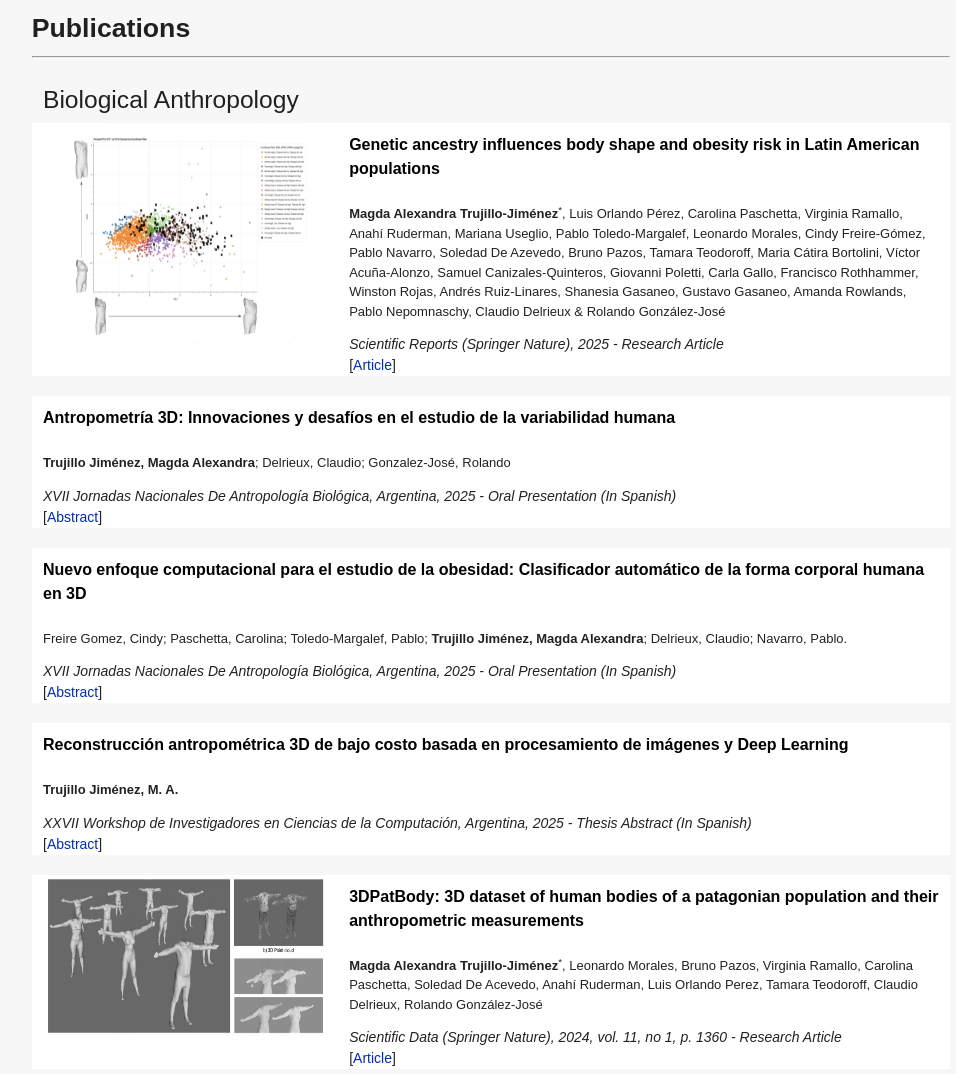
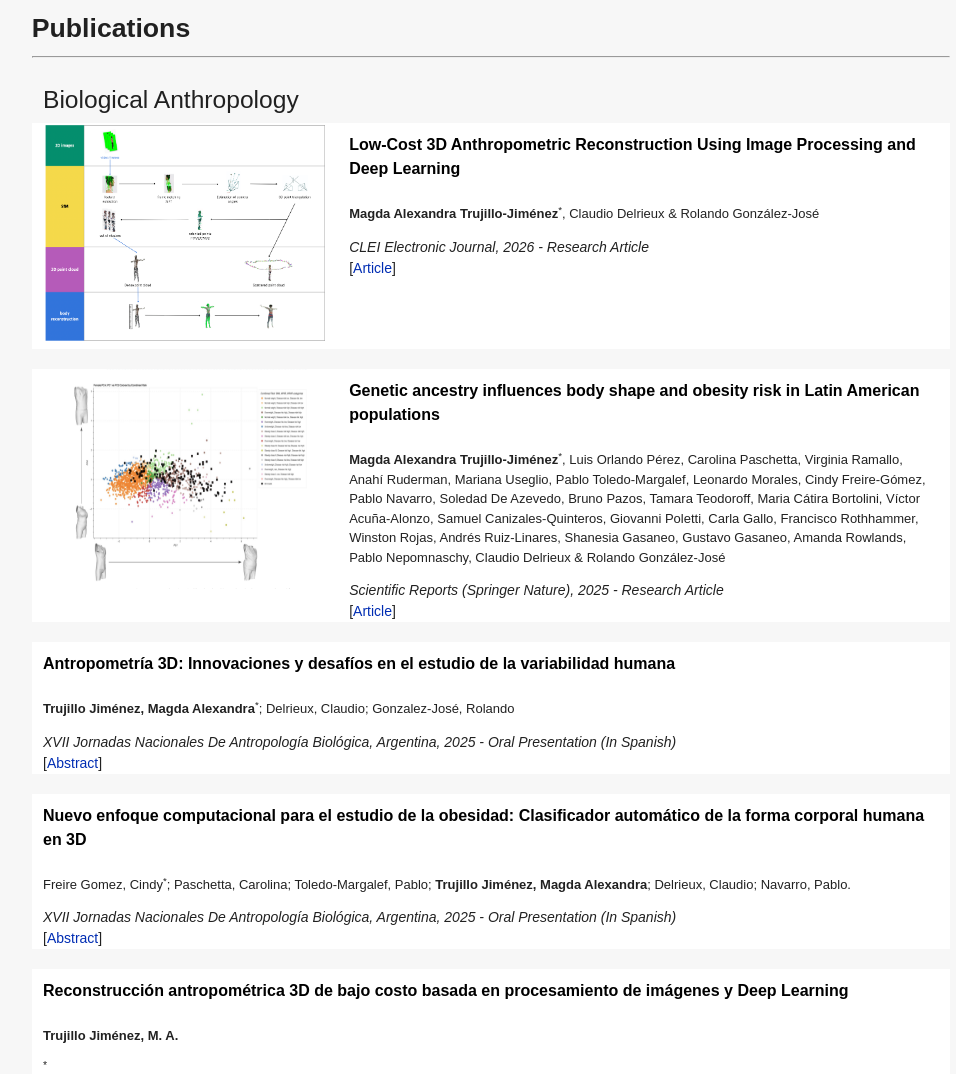
Before and after one commit to aletrujim/aletrujim.github.io, a plain HTML site: page index.html in a window 1280 px wide. Shown: the part 980-2054 px from the top of the page, without its empty margins (149-1105 px from the left). Drawn offline with nearby package versions, Linux system fonts and the light colour scheme; some icons are missing.

Commit message:
Add CLEI paper

```diff
--- a/index.html
+++ b/index.html
@@ -114,6 +114,20 @@
 
     <div class="row paper-block">
       <div class="col s12 m12 l4 center">
+        <img class="responsive-img" src="img/publications/clei.png" style="height: 220px;">
+      </div>
+      <div class="col s12 m12 l8">
+        <div class="paper-title">Low-Cost 3D Anthropometric Reconstruction Using Image Processing and Deep Learning</div>
+        <div class="paper-author">
+          <p style="font-size: small"><b>Magda Alexandra Trujillo-Jiménez</b><sup>*</sup>, Claudio Delrieux & Rolando González-José</p>
+        </div>
+        <div class="paper-conf">CLEI Electronic Journal, 2026 - Research Article</div>
+        [<a href="https://doi.org/10.19153/cleiej.29.5.1" target = "_blank">Article</a>]
+      </div>
+    </div>
+
+    <div class="row paper-block">
+      <div class="col s12 m12 l4 center">
         <img class="responsive-img" src="img/publications/genetic.png" style="height: 220px;">
       </div>
       <div class="col s12 m12 l8">
@@ -133,7 +147,7 @@
       <div class="col s12 m12">
         <div class="paper-title">Antropometría 3D: Innovaciones y desafíos en el estudio de la variabilidad humana</div>
         <div class="paper-author">
-          <p style="font-size: small"><b>Trujillo Jiménez, Magda Alexandra</b>; Delrieux, Claudio; Gonzalez-José, Rolando</p>
+          <p style="font-size: small"><b>Trujillo Jiménez, Magda Alexandra</b><sup>*</sup>; Delrieux, Claudio; Gonzalez-José, Rolando</p>
         </div>
         <div class="paper-conf">XVII Jornadas Nacionales De Antropología Biológica, Argentina, 2025 - Oral Presentation (In Spanish)<br/></div>
         [<a href="https://drive.google.com/file/d/1OLG2XPL_V8D4BMWmAmJl94fG2ypSy9Zq/view" target = "_blank">Abstract</a>]
@@ -144,7 +158,7 @@
       <div class="col s12 m12">
         <div class="paper-title">Nuevo enfoque computacional para el estudio de la obesidad: Clasificador automático de la forma corporal humana en 3D</div>
         <div class="paper-author">
-          <p style="font-size: small">Freire Gomez, Cindy; Paschetta, Carolina; Toledo-Margalef, Pablo; <b>Trujillo Jiménez, Magda Alexandra</b>; Delrieux, Claudio; Navarro, Pablo.</p>
+          <p style="font-size: small">Freire Gomez, Cindy<sup>*</sup>; Paschetta, Carolina; Toledo-Margalef, Pablo; <b>Trujillo Jiménez, Magda Alexandra</b>; Delrieux, Claudio; Navarro, Pablo.</p>
         </div>
         <div class="paper-conf">XVII Jornadas Nacionales De Antropología Biológica, Argentina, 2025 - Oral Presentation (In Spanish)<br/></div>
         [<a href="https://drive.google.com/file/d/1OLG2XPL_V8D4BMWmAmJl94fG2ypSy9Zq/view" target = "_blank">Abstract</a>]
@@ -155,7 +169,7 @@
       <div class="col s12 m12">
         <div class="paper-title">Reconstrucción antropométrica 3D de bajo costo basada en procesamiento de imágenes y Deep Learning</div>
         <div class="paper-author">
-          <p style="font-size: small"><b>Trujillo Jiménez, M. A.</b></p>
+          <p style="font-size: small"><b>Trujillo Jiménez, M. A.</b></p><sup>*</sup>
         </div>
         <div class="paper-conf">XXVII Workshop de Investigadores en Ciencias de la Computación, Argentina, 2025 - Thesis Abstract (In Spanish)<br/></div>
         [<a href="https://sedici.unlp.edu.ar/bitstream/handle/10915/183549/Documento_completo.pdf-PDFA.pdf?sequence=1" target = "_blank">Abstract</a>]
@@ -520,7 +534,7 @@
         <div class="col s12 m12 l8">
           <div class="paper-title">Satellite imagery super-resolution using GANs and aerial images</div>
           <div class="paper-author">
-            <p style="font-size: small"><b>Magda Alexandra Trujillo-Jiménez</b>, Francisco Iaconis, Debora Pollicelli, Gisela Noelia Revollo Sarmiento, Claudio Delrieux</p>
+            <p style="font-size: small"><b>Magda Alexandra Trujillo-Jiménez</b><sup>*</sup>, Francisco Iaconis, Debora Pollicelli, Gisela Noelia Revollo Sarmiento, Claudio Delrieux</p>
           </div>
           <div class="paper-conf">IEEE Latin America Transactions, 24(9), 857–868, 2026 - Journal Article</div>
           [<a href="https://latamt.ieeer9.org/index.php/transactions/article/view/10603" target = "_blank">Article</a>]
@@ -535,7 +549,7 @@
         <div class="col s12 m12 l8">
           <div class="paper-title">Super-resolución de imágenes satelitales usando GAN: un esquema basado en entrenamiento con imágenes aéreas</div>
           <div class="paper-author">
-            <p style="font-size: small"><b>Magda Alexandra Trujillo-Jiménez</b>, Francisco Iaconis, Debora Pollicelli, Gisela Noelia Revollo Sarmiento, Claudio Delrieux</p>
+            <p style="font-size: small"><b>Magda Alexandra Trujillo-Jiménez</b><sup>*</sup>, Francisco Iaconis, Debora Pollicelli, Gisela Noelia Revollo Sarmiento, Claudio Delrieux</p>
           </div>
           <div class="paper-conf">SADIO Electronic Journal of Informatics and Operations Research, 25(1), 2026 - Conference Article (In Spanish)</div>
           [<a href="https://doi.org/10.24215/15146774e098" target = "_blank">Article</a>]
@@ -561,7 +575,7 @@
         <div class="col s12 m12 l8">
           <div class="paper-title">Tecnología y participación social para el mapeo de uso y cobertura del suelo en el Valle Inferior del Río Chubut</div>
           <div class="paper-author">
-            <p style="font-size: small">Liberoff A.L., Pessacg N.L., Pacheco C., <b>Trujillo-Jiménez M.A.</b>, Diaz L., Flaherty S.</p>
+            <p style="font-size: small">Liberoff A.L.<sup>*</sup>, Pessacg N.L., Pacheco C., <b>Trujillo-Jiménez M.A.</b>, Diaz L., Flaherty S.</p>
           </div>
           <div class="paper-conf">Párrafos Geográficos N° 23 vol. 1, 88-114, 2024 - Journal Article (In Spanish)</div>
           [<a href="https://www.revistas.unp.edu.ar/index.php/parrafosgeograficos/article/view/1062" target = "_blank">Article</a>]
@@ -573,7 +587,7 @@
         <div class="col s12 m12">
           <div class="paper-title">Tecnología y participación social para el mapeo de uso y cobertura del suelo en el Valle Inferior del Río Chubut</div>
           <div class="paper-author">
-            <p style="font-size: small">Pacheco C., <b>Trujillo-Jiménez A.</b>, Liberoff A.,Pessacg N., Flaherty S., Diaz L.</p>
+            <p style="font-size: small">Pacheco C.<sup>*</sup>, <b>Trujillo-Jiménez A.</b>, Liberoff A.,Pessacg N., Flaherty S., Diaz L.</p>
           </div>
           <div class="paper-conf">XXVI Workshop de Investigadores en Ciencias de la Computación WICC, Argentina, 2024 - Conference (In Spanish)</div>
           [<a href="https://wicc2024.unp.edu.ar/images/Actividades_Comunidad_WICC2024.pdf" target = "_blank">Conference</a>]
@@ -670,7 +684,7 @@
         <div class="col s12 m12 l8">
           <div class="paper-title">Machine learning para el análisis metacognitivo de la sincronización sensorio-motora en runners</div>
           <div class="paper-author">
-            <p style="font-size: small">Marianela Pacheco, Ronny S Guevara Cruz, <b>M. Alexandra Trujillo-Jiménez</b>, Claudio Delrieux, Gustavo Gasaneo</p>
+            <p style="font-size: small">Marianela Pacheco<sup>*</sup>, Ronny S Guevara Cruz, <b>M. Alexandra Trujillo-Jiménez</b>, Claudio Delrieux, Gustavo Gasaneo</p>
           </div>
           <div class="paper-conf">XXVII Workshop de Investigadores en Ciencias de la Computación, Argentina, 2025<br/></div>
           [<a href="https://sedici.unlp.edu.ar/bitstream/handle/10915/183899/Documento_completo.pdf?sequence=1" target = "_blank">Short Paper</a>]
```
Also changed, not shown: img/publications/clei.png (added).
